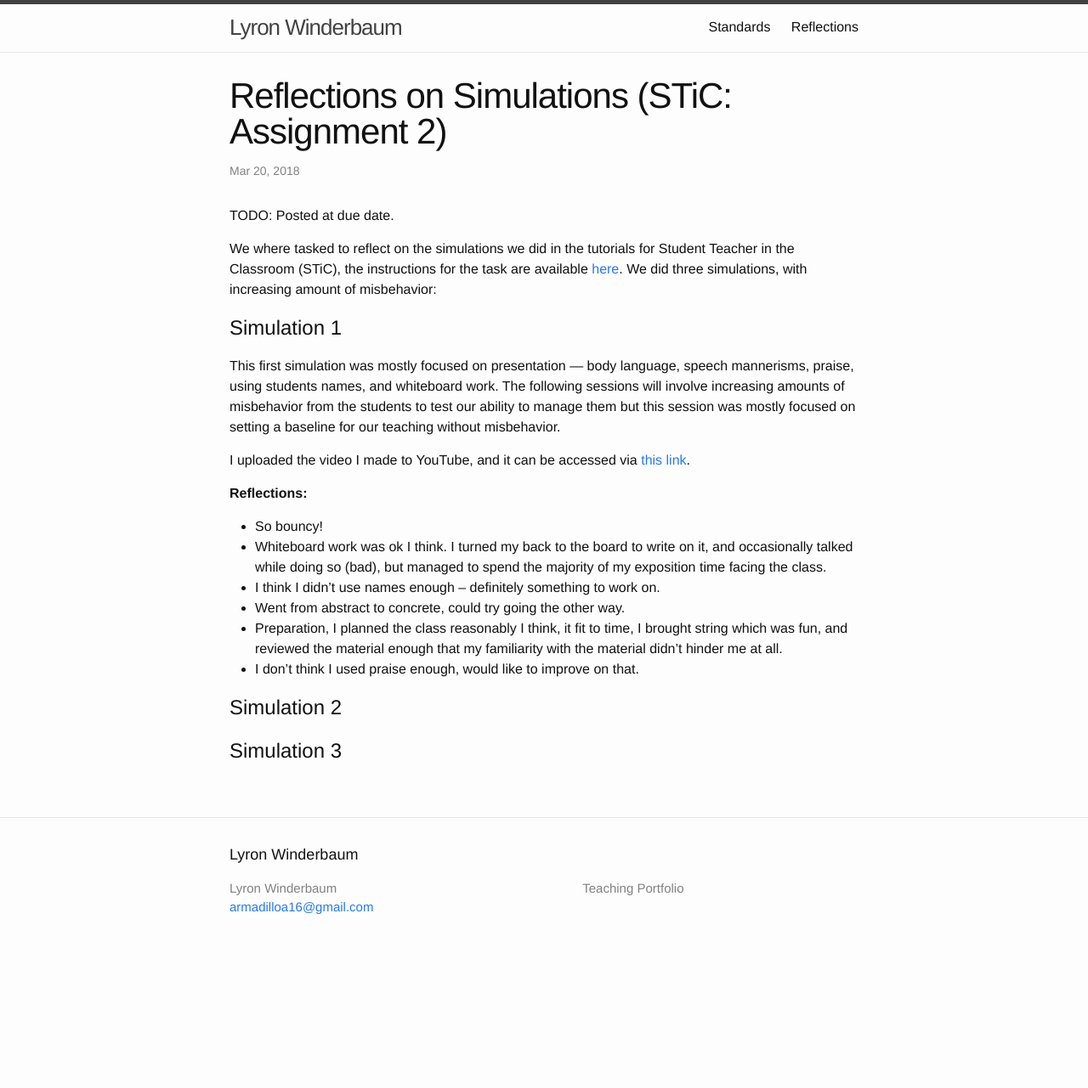
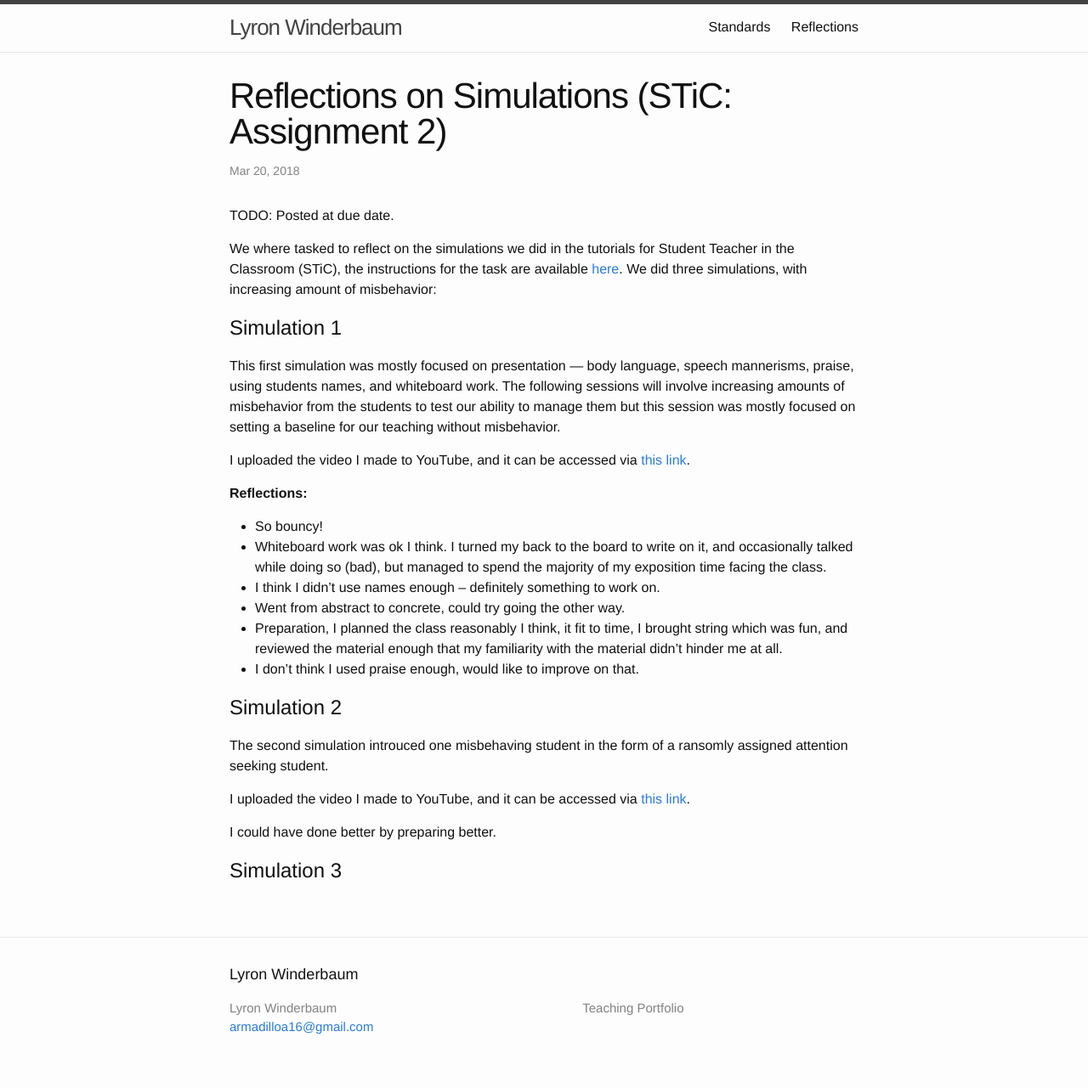
Before and after one commit to Armadilloa16/eportfolio, a Jekyll site: the page built from _posts/2018-03-20-simulations.md, in a window 1280 px wide. Shown: the whole page at 85% size. Built offline with Jekyll 4.4.1, drawn with Linux system fonts in a browser that asks for light colours; before the commit the page ends 1140 px from its top, so only the background shows below that.

Commit message:
Uploaded second STIC simulation, add link

```diff
--- a/_posts/2018-03-20-simulations.md
+++ b/_posts/2018-03-20-simulations.md
@@ -24,6 +24,10 @@ I uploaded the video I made to YouTube, and it can be accessed via [this link](h
 
 # Simulation 2
 
+The second simulation introuced one misbehaving student in the form of a ransomly assigned attention seeking student.
 
+I uploaded the video I made to YouTube, and it can be accessed via [this link](https://youtu.be/_HuUQ4zd4qI).
+
+I could have done better by preparing better.
 
 # Simulation 3
```
